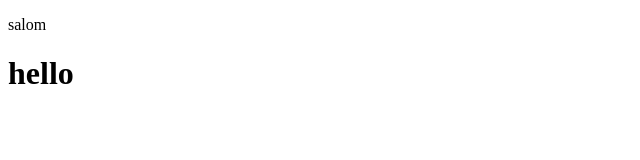
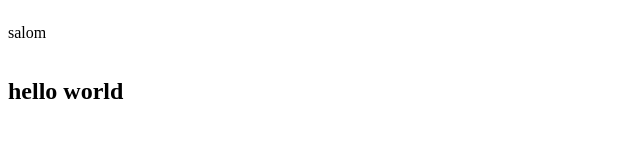
Before and after one commit to Asliddd/generalRepo, a plain HTML site: page index.html in a window 1280 px wide. Shown: the top 160 px of the page, without its empty margins (0-640 px from the left). Drawn offline with Linux system fonts and the light colour scheme.

```diff
--- a/index.css
+++ b/index.css
@@ -0,0 +1,5 @@
+body{
+    display: flex;
+    flex-direction: column;
+    min-height: 200vh;
+}
--- a/index.html
+++ b/index.html
@@ -8,6 +8,8 @@
 </head>
 <body>
     <p>salom</p>
-    <h1>hello</h1>
+
+<h2>hello world</h2>
+
 </body>
 </html>
```
